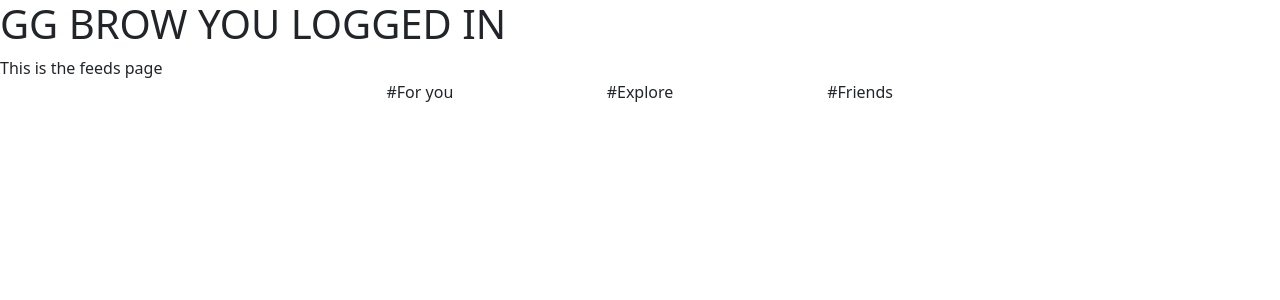
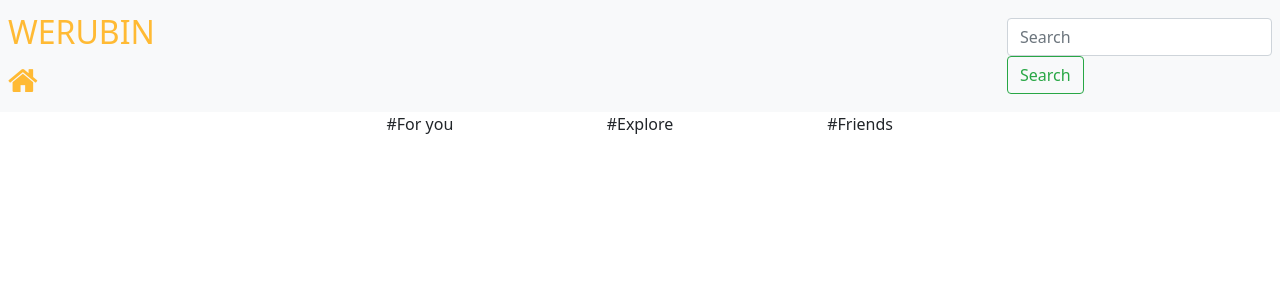
Before and after one commit to yishyu/Werubin, a Django app: page / in a window 1280 px wide. Shown: the top 300 px of the page. Run offline with Django 4.2, Linux system fonts and the light colour scheme; the visitor is signed in with stand-in values (Sample User, id 1); data that the repository does not hold is empty; some libraries are stand-ins or nearby versions.

Commit message:
[Add] ugly navbar

```diff
--- a/feeds/templates/feeds/feed.html
+++ b/feeds/templates/feeds/feed.html
@@ -22,9 +22,6 @@ Variables used:
 {% endblock %}
 
 {% block content %}
-
-This is the feeds page
-
 <div class="container">
     <div class="row justify-content-center">
         <div class="col-md-7 col-xs-12">
--- a/werubin/assets/css/main.css
+++ b/werubin/assets/css/main.css
@@ -29,3 +29,7 @@ a:hover{
 .yellow-link:hover{
     color:#e19600;
 }
+
+.blue-text{
+    color: #249EA0
+}
--- a/werubin/templates/base.html
+++ b/werubin/templates/base.html
@@ -25,9 +25,23 @@
     </head>
 
     <body style="overflow-x:hidden">
-        {% if not request.user.is_anonymous %}
-            <h1>GG BROW YOU LOGGED IN </h1>
-        {% endif %}
+        <nav class="navbar navbar-expand-lg navbar-light bg-light p-2">
+            <a style="font-size:2em" class="yellow-link" href="#">WERUBIN <i class="fa fa-home" aria-hidden="true"></i></a>
+
+            <button class="navbar-toggler" type="button" data-toggle="collapse" data-target="#navbarSupportedContent" aria-controls="navbarSupportedContent" aria-expanded="false" aria-label="Toggle navigation">
+              <span class="navbar-toggler-icon"></span>
+            </button>
+
+            <div class="collapse navbar-collapse" id="navbarSupportedContent">
+                <ul class="navbar-nav mr-auto">
+
+                </ul>
+                <form class="form-inline my-2 my-lg-0">
+                    <input class="form-control mr-sm-2" type="search" placeholder="Search" aria-label="Search">
+                    <button class="btn btn-outline-success my-2 my-sm-0" type="submit">Search</button>
+                </form>
+            </div>
+          </nav>
         {% block content %}
         {% endblock %}
     </body>
```
